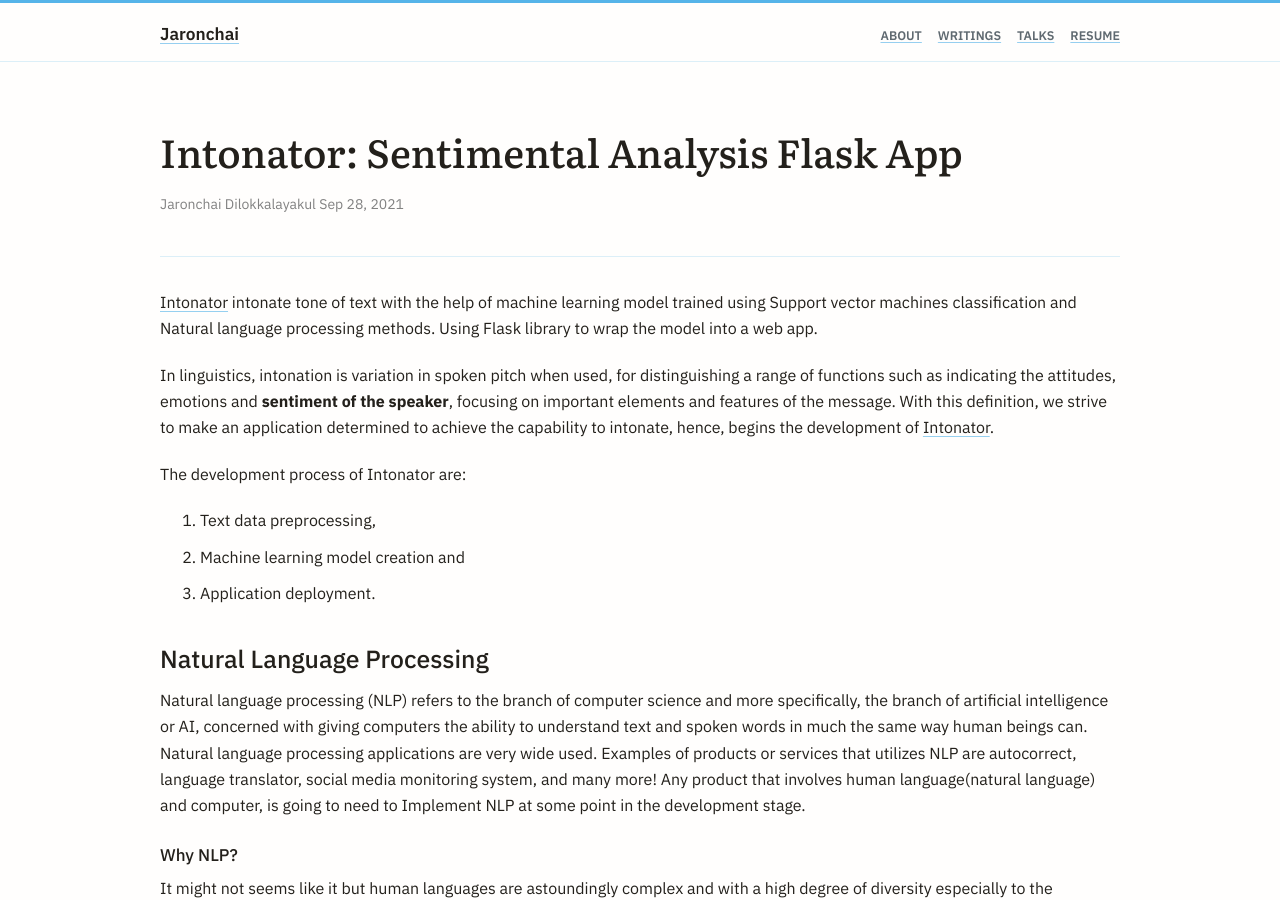
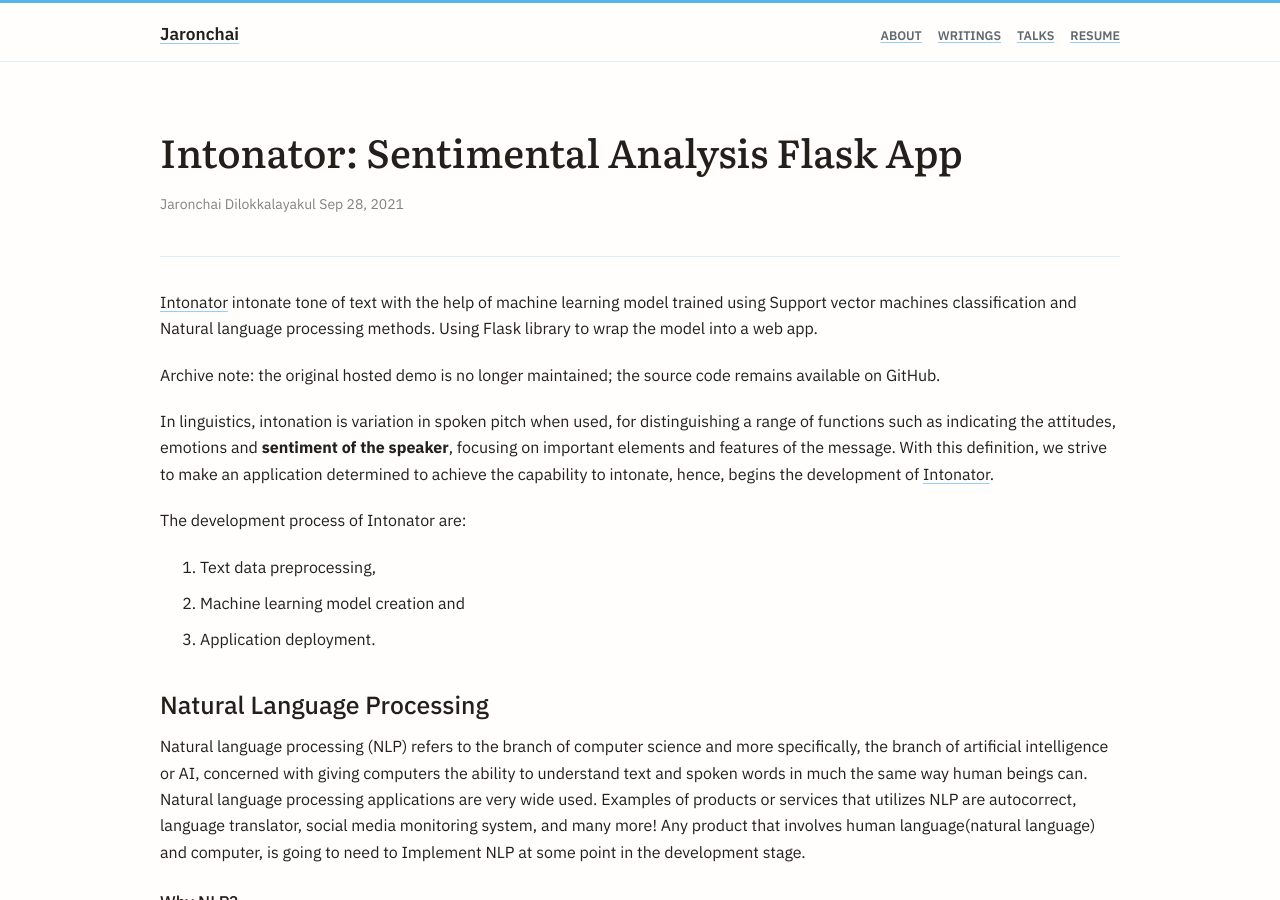
Before and after one commit to jarondlk/jaronchai-blog, a Jekyll site: the page built from _posts/2021-09-29-intonator.markdown, in a window 1280 px wide and 900 px high. Built offline with Jekyll 4.4.1, drawn with Linux system fonts in a browser that asks for light colours; comment, search, counter and statistics services are not loaded.

```diff
--- a/_posts/2021-09-29-intonator.markdown
+++ b/_posts/2021-09-29-intonator.markdown
@@ -10,9 +10,11 @@
 
 [Intonator][link] intonate tone of text with the help of machine learning model trained using Support vector machines classification and Natural language processing methods. Using Flask library to wrap the model into a web app.
 
+Archive note: the original hosted demo is no longer maintained; the source code remains available on GitHub.
+
 In linguistics, intonation is variation in spoken pitch when used, for distinguishing a range of functions such as indicating the attitudes, emotions and **sentiment of the speaker**, focusing on important elements and features of the message. With this definition, we strive to make an application determined to achieve the capability to intonate, hence, begins the development of [Intonator][link].
 
-[link]: https://web-production-165a.up.railway.app
+[link]: https://github.com/jarondlk/intonator
 
 The development process of Intonator are:
 
```
Also changed, not shown: _data/talks.yml (+0 -18 lines), 3 other files.
